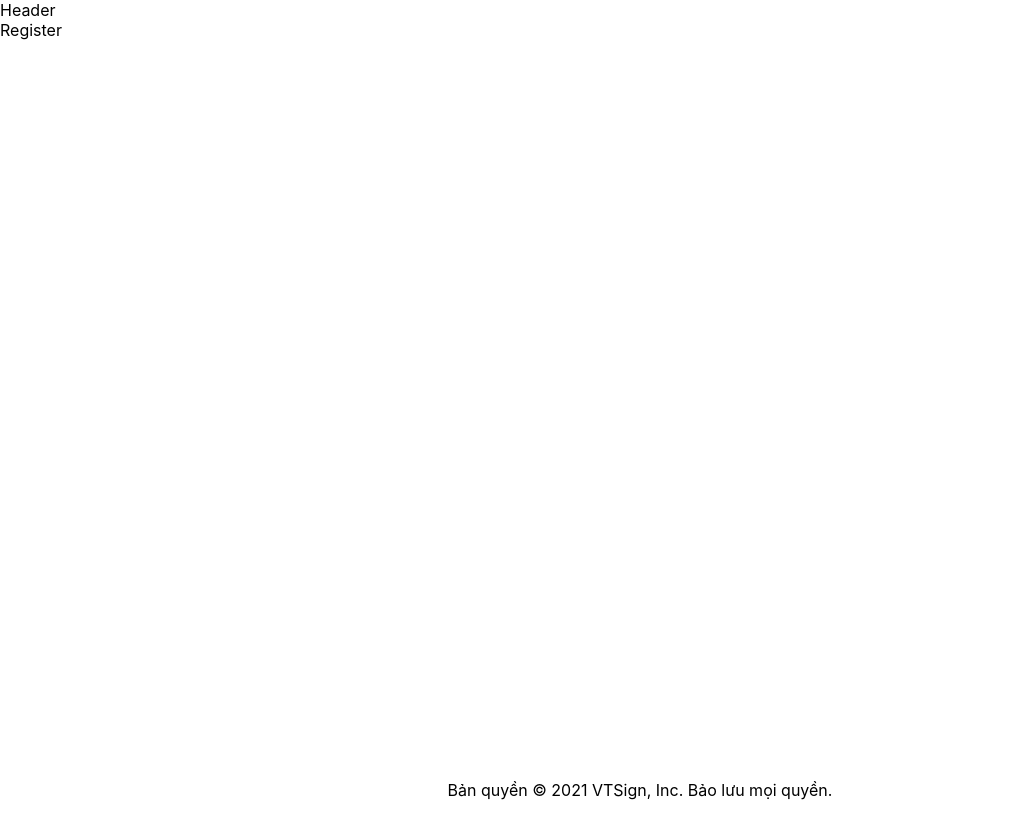
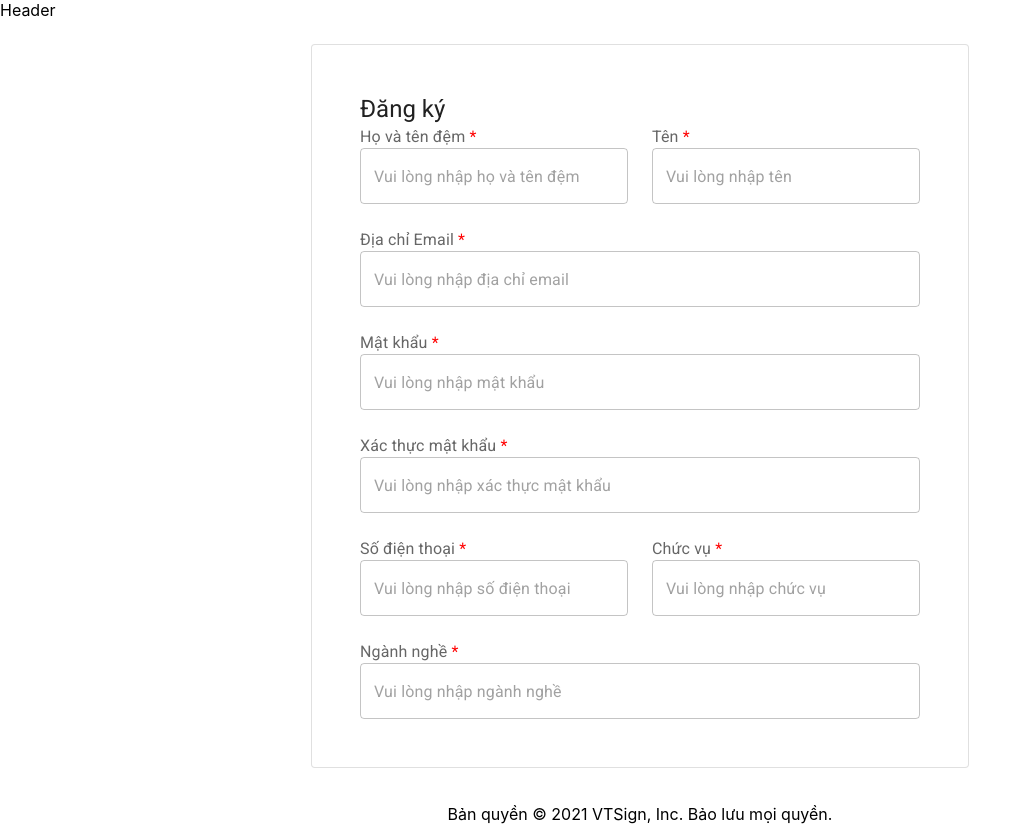
Before and after one commit to vtsign/front-end, a React (Create React App) app: page /register in a window 1280 px wide. Shown: the whole page, without its empty margins (0-1031 px from the left). Before the commit the page ends 800 px from the top, so only its background shows below. Built offline with nearby package versions, Linux system fonts and the light colour scheme.

Commit message:
💄 Initialize register form

```diff
--- a/src/pages/Register/Register.js
+++ b/src/pages/Register/Register.js
@@ -1,11 +1,131 @@
-import React from 'react'
+import React, { useState, useEffect } from 'react';
+import {
+	Paper,
+	Card,
+	InputLabel,
+	TextField,
+	Grid,
+	Typography,
+	InputAdornment,
+	IconButton
+} from '@mui/material';
+import styles from './register.scss';
+import { Visibility, VisibilityOff } from '@mui/icons-material'
+import { useForm } from 'react-hook-form';
 
 const Register = () => {
+	const [hiddenPassword, setHiddenPassword] = useState(false);
+	const [hiddenVerifyPassword, setHiddenVerifyPassword] = useState(false);
+
+	const hookForm = useForm();
+
 	return (
-		<div>
-			Register
-		</div>
-	)
+		<>
+			<Paper variant="outlined" className="registerForm">
+				<Typography variant="h5">Đăng ký</Typography>
+				<form>
+					<Grid container spacing={3}>
+						<Grid item xs={6}>
+							<InputLabel>
+								Họ và tên đệm <span style={{ color: 'red' }}>*</span>
+							</InputLabel>
+							<TextField fullWidth placeholder="Vui lòng nhập họ và tên đệm" />
+						</Grid>
+						<Grid item xs={6}>
+							<InputLabel>
+								Tên <span style={{ color: 'red' }}>*</span>
+							</InputLabel>
+							<TextField fullWidth placeholder="Vui lòng nhập tên" />
+						</Grid>
+						<Grid item xs={12}>
+							<InputLabel>
+								Địa chỉ Email <span style={{ color: 'red' }}>*</span>
+							</InputLabel>
+							<TextField fullWidth placeholder="Vui lòng nhập địa chỉ email" />
+						</Grid>
+						<Grid item xs={12}>
+							<InputLabel>
+								Mật khẩu <span style={{ color: 'red' }}>*</span>
+							</InputLabel>
+							<TextField
+								fullWidth
+								type={hiddenPassword ? 'text' : 'password'}
+								placeholder="Vui lòng nhập mật khẩu"
+								endAdornment={
+									<InputAdornment position="end">
+										<IconButton
+											aria-label="toggle password visibility"
+											onClick={() => {
+												setHiddenPassword(!hiddenPassword);
+											}}
+											onMouseDown={(event) => {
+												event.preventDefault();
+											}}
+											edge="end"
+										>
+											{hiddenVerifyPassword ? (
+												<Visibility />
+											) : (
+												<VisibilityOff />
+											)}
+										</IconButton>
+									</InputAdornment>
+								}
+							/>
+						</Grid>
+						<Grid item xs={12}>
+							<InputLabel>
+								Xác thực mật khẩu <span style={{ color: 'red' }}>*</span>
+							</InputLabel>
+							<TextField
+								fullWidth
+								type={hiddenVerifyPassword ? 'text' : 'password'}
+								placeholder="Vui lòng nhập xác thực mật khẩu"
+								endAdornment={
+									<InputAdornment position="end">
+										<IconButton
+											aria-label="toggle password visibility"
+											onClick={() => {
+												setHiddenVerifyPassword(!hiddenVerifyPassword);
+											}}
+											onMouseDown={(event) => {
+												event.preventDefault();
+											}}
+											edge="end"
+										>
+											{hiddenVerifyPassword ? (
+												<Visibility />
+											) : (
+												<VisibilityOff />
+											)}
+										</IconButton>
+									</InputAdornment>
+								}
+							/>
+						</Grid>
+						<Grid item xs={6}>
+							<InputLabel>
+								Số điện thoại <span style={{ color: 'red' }}>*</span>
+							</InputLabel>
+							<TextField fullWidth placeholder="Vui lòng nhập số điện thoại" />
+						</Grid>
+						<Grid item xs={6}>
+							<InputLabel>
+								Chức vụ <span style={{ color: 'red' }}>*</span>
+							</InputLabel>
+							<TextField fullWidth placeholder="Vui lòng nhập chức vụ" />
+						</Grid>
+						<Grid item xs={12}>
+							<InputLabel>
+								Ngành nghề <span style={{ color: 'red' }}>*</span>
+							</InputLabel>
+							<TextField fullWidth placeholder="Vui lòng nhập ngành nghề" />
+						</Grid>
+					</Grid>
+				</form>
+			</Paper>
+		</>
+	);
 }
 
 export default Register
--- /dev/null
+++ b/src/pages/Register/register.scss
@@ -0,0 +1,7 @@
+.registerForm {
+	padding: 3em;
+	margin: auto;
+	width: 35em;
+	margin-top: 1.5em;
+
+}
```
